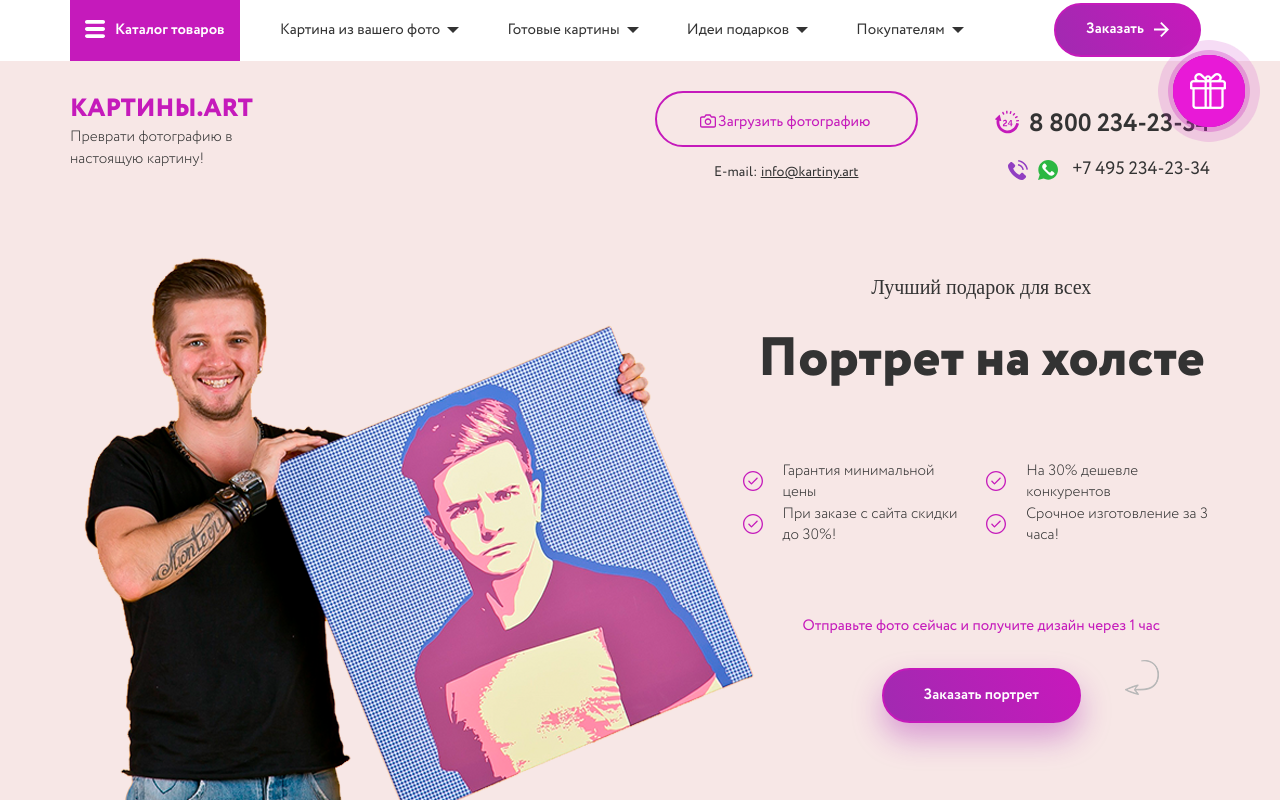
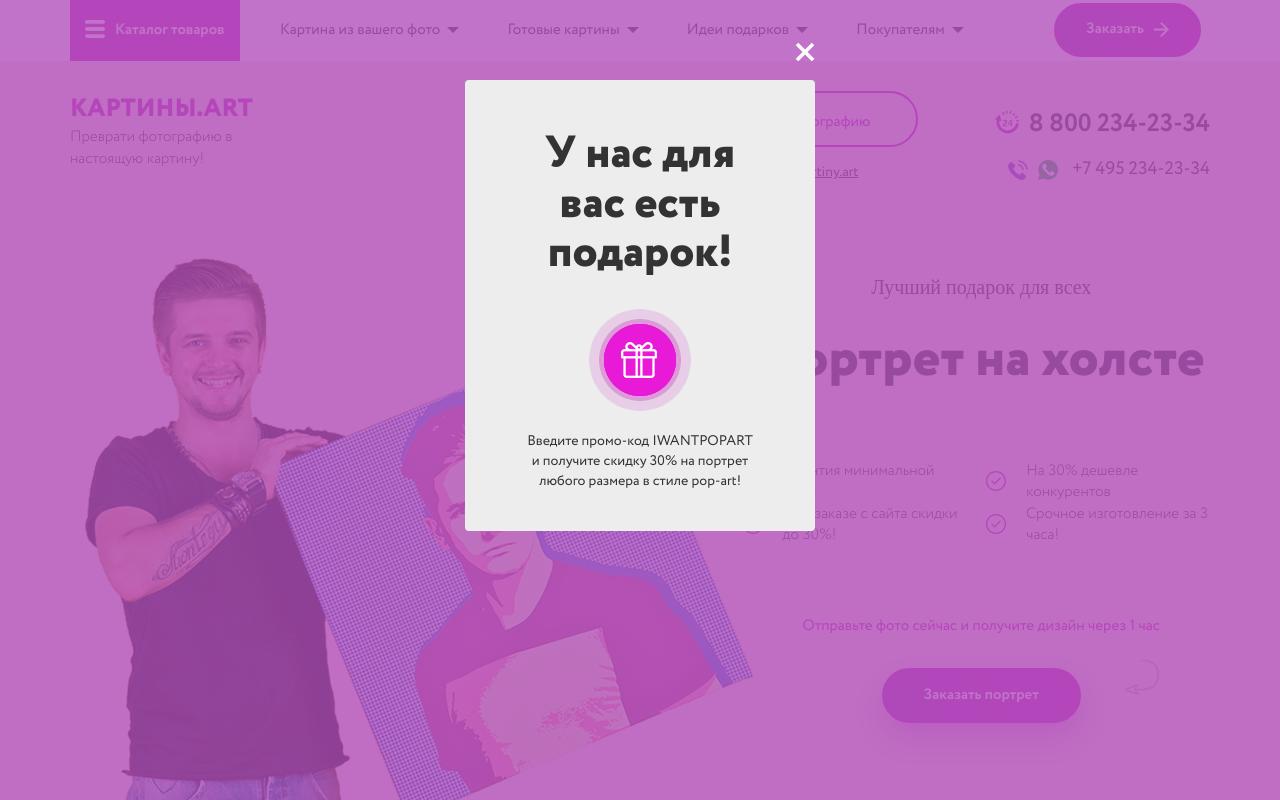
Before and after one commit to dooev/diplom_JS_3.0, a website: page www/index.html in a window 1280 px wide. Both pictures are taken after a click on the picture 1209 px from the left and 91 px from the top of the page. Shown: the top 800 px of the page. Drawn offline with nearby package versions, Linux system fonts and the light colour scheme; a web font is replaced by a local one.

Commit message:
сделал модальное окно с подарком

```diff
--- a/www/index.html
+++ b/www/index.html
@@ -671,7 +671,7 @@
 			</div>
 		</div>
 	</div>
-	<div class="popup-gift">
+	<div class="popup-gift wow fadeIn">
 		<div class=popup-dialog>
 			<div class=popup-content>
 				<button class=popup-close>&times;</button>
@@ -707,9 +707,13 @@
 	</div>
 
 	<link rel=stylesheet href=css/bootstrap.css>
+	<link rel=stylesheet href=css/animate.css>
 	<link rel=stylesheet href=css/main.css>
 	<script src="js/wow.min.js"></script>
-	<script src="js/jquery.maskedinput.min.js"></script>
-	<script src="js/scripts.min.js"></script>
+	<script>
+		new WOW().init();
+	</script>
+	<!-- <script src="js/jquery.maskedinput.min.js"></script> -->
+	<script src="js/common.js"></script>
 </body>
 </html>
--- a/www/js/common.js
+++ b/www/js/common.js
@@ -0,0 +1,31 @@
+window.addEventListener('DOMContentLoaded', function(){
+
+
+
+  function showGift(){
+
+  let btn_gift = document.querySelector('.fixed-gift');
+      popup_gift = document.querySelector('.popup-gift');
+
+  btn_gift.addEventListener('click', function(){
+    popup_gift.classList.add('show');
+    // popup_gift.classList.remove('hide');
+    btn_gift.classList.remove('infinite');
+    btn_gift.classList.remove('pulse');
+    setTimeout(function() { btn_gift.classList.add('hide') }, 500);
+
+  });
+
+  popup_gift.addEventListener('click', function(event){
+    let target = event.target;
+    if (target.className != 'popup-content' && target.parentNode.className != 'popup-content' || target.className === 'popup-close') {
+      console.log("target.className", target.className);
+      popup_gift.classList.remove('show');
+      // popup_gift.fadeOut(600);
+      // popup_gift.classList.add('hide');
+    }
+  });
+  };
+  showGift();
+
+});
--- a/www/js/scripts.min.js
+++ b/www/js/scripts.min.js
@@ -0,0 +1 @@
+console.log("popup_gift",popupGift),console.log("btn_gift",btnGift);
```
Also changed, not shown: package.json (added, +22 -0 lines), 1 other file.
